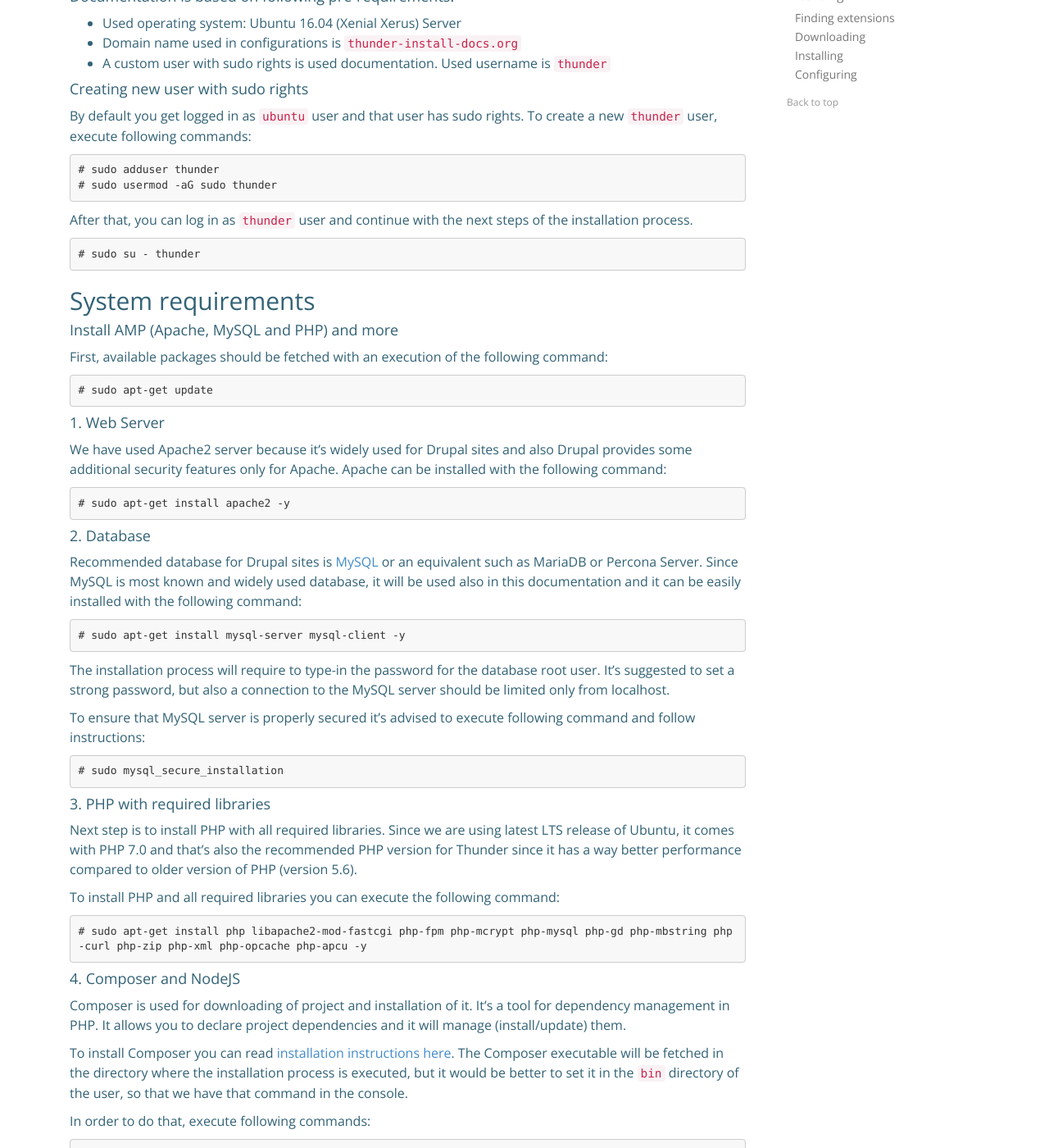
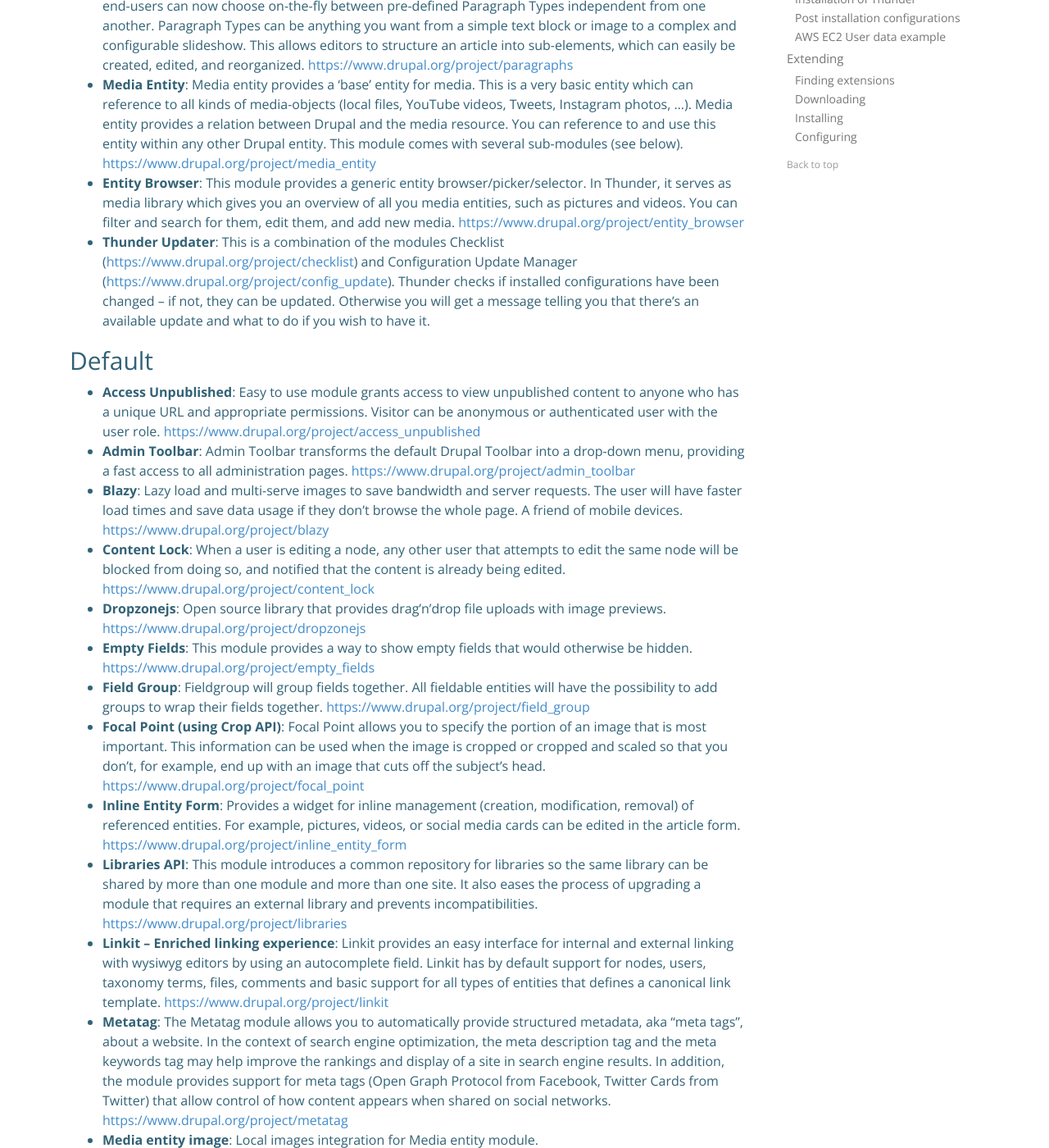
Before and after one commit to BurdaMagazinOrg/thunder-documentation, a Jekyll site: the page built from docs.md, in a window 1280 px wide and 1400 px high, scrolled down 469 px. Shown: the whole window at 82% size. Built offline with Jekyll 4.4.1, drawn with Linux system fonts in a browser that asks for light colours; nearby versions of some CDN libraries; our own code applies the rules of GitHub Pages for plain Markdown files; comment, search, counter and statistics services are not loaded; the repository's description, which GitHub fills in, is left out; some of the changed text lies outside the part shown.

Commit message:
Added module list to documentation

```diff
--- /dev/null
+++ b/_includes/docs/thunderdefault-highlights.md
@@ -0,0 +1,5 @@
+* **Thunder Admin Theme**: Admin theme created for Thunder with bigger UX improvements according to the findings of recent user tests and a survey conducted with editors currently working with Thunder. [https://www.drupal.org/project/thunder_admin](https://www.drupal.org/project/thunder_admin)
+* **Paragraphs**: Instead of putting all their content in one WYSIWYG body field including images and videos, end-users can now choose on-the-fly between pre-defined Paragraph Types independent from one another. Paragraph Types can be anything you want from a simple text block or image to a complex and configurable slideshow. This allows editors to structure an article into sub-elements, which can easily be created, edited, and reorganized.  [https://www.drupal.org/project/paragraphs](https://www.drupal.org/project/paragraphs)
+* **Media Entity**: Media entity provides a 'base' entity for media. This is a very basic entity which can reference to all kinds of media-objects (local files, YouTube videos, Tweets, Instagram photos, ...). Media entity provides a relation between Drupal and the media resource. You can reference to and use this entity within any other Drupal entity. This module comes with several sub-modules (see below). [https://www.drupal.org/project/media_entity](https://www.drupal.org/project/media_entity)
+* **Entity Browser**: This module provides a generic entity browser/picker/selector. In Thunder, it serves as media library which gives you an overview of all you media entities, such as pictures and videos. You can filter and search for them, edit them, and add new media. [https://www.drupal.org/project/entity_browser](https://www.drupal.org/project/entity_browser)
+* **Thunder Updater**: This is a combination of the modules Checklist ([https://www.drupal.org/project/checklist](https://www.drupal.org/project/checklist)) and Configuration Update Manager ([https://www.drupal.org/project/config_update](https://www.drupal.org/project/config_update)). Thunder checks if installed configurations have been changed – if not, they can be updated. Otherwise you will get a message telling you that there’s an available update and what to do if you wish to have it.
--- /dev/null
+++ b/_includes/docs/thunderdefault.md
@@ -0,0 +1,26 @@
+* **Access Unpublished**: Easy to use module grants access to view unpublished content to anyone who has a unique URL and appropriate permissions. Visitor can be anonymous or authenticated user with the user role. [https://www.drupal.org/project/access_unpublished](https://www.drupal.org/project/access_unpublished)
+* **Admin Toolbar**: Admin Toolbar transforms the default Drupal Toolbar into a drop-down menu, providing a fast access to all administration pages. [https://www.drupal.org/project/admin_toolbar](https://www.drupal.org/project/admin_toolbar)
+* **Blazy**: Lazy load and multi-serve images to save bandwidth and server requests. The user will have faster load times and save data usage if they don't browse the whole page. A friend of mobile devices. [https://www.drupal.org/project/blazy](https://www.drupal.org/project/blazy)
+* **Content Lock**: When a user is editing a node, any other user that attempts to edit the same node will be blocked from doing so, and notified that the content is already being edited. [https://www.drupal.org/project/content_lock](https://www.drupal.org/project/content_lock)
+* **Dropzonejs**: Open source library that provides drag’n’drop file uploads with image previews. [https://www.drupal.org/project/dropzonejs](https://www.drupal.org/project/dropzonejs)
+* **Empty Fields**: This module provides a way to show empty fields that would otherwise be hidden. [https://www.drupal.org/project/empty_fields](https://www.drupal.org/project/empty_fields)
+* **Field Group**: Fieldgroup will group fields together. All fieldable entities will have the possibility to add groups to wrap their fields together. [https://www.drupal.org/project/field_group](https://www.drupal.org/project/field_group)
+* **Focal Point (using Crop API)**: Focal Point allows you to specify the portion of an image that is most important. This information can be used when the image is cropped or cropped and scaled so that you don't, for example, end up with an image that cuts off the subject's head. [https://www.drupal.org/project/focal_point](https://www.drupal.org/project/focal_point)
+* **Inline Entity Form**: Provides a widget for inline management (creation, modification, removal) of referenced entities. For example, pictures, videos, or social media cards can be edited in the article form. [https://www.drupal.org/project/inline_entity_form](https://www.drupal.org/project/inline_entity_form)
+* **Libraries API**: This module introduces a common repository for libraries so the same library can be shared by more than one module and more than one site. It also eases the process of upgrading a module that requires an external library and prevents incompatibilities. [https://www.drupal.org/project/libraries](https://www.drupal.org/project/libraries)
+* **Linkit – Enriched linking experience**: Linkit provides an easy interface for internal and external linking with wysiwyg editors by using an autocomplete field. Linkit has by default support for nodes, users, taxonomy terms, files, comments and basic support for all types of entities that defines a canonical link template. [https://www.drupal.org/project/linkit](https://www.drupal.org/project/linkit)
+* **Metatag**: The Metatag module allows you to automatically provide structured metadata, aka "meta tags", about a website. In the context of search engine optimization, the meta description tag and the meta keywords tag may help improve the rankings and display of a site in search engine results. In addition, the module provides support for meta tags (Open Graph Protocol from Facebook, Twitter Cards from Twitter) that allow control of how content appears when shared on social networks. [https://www.drupal.org/project/metatag](https://www.drupal.org/project/metatag)
+* **Media entity image**: Local images integration for Media entity module. [https://www.drupal.org/project/media_entity_image](https://www.drupal.org/project/media_entity_image)
+* **Media entity slideshow**: Slideshows integration for Media entity module. In Thunder, this is used to create galleries. [https://www.drupal.org/project/media_entity_slideshow](https://www.drupal.org/project/media_entity_slideshow)
+* **Media entity Instagram**: Instagram integration for Media entity module. [https://www.drupal.org/project/media_entity_instagram](https://www.drupal.org/project/media_entity_instagram)
+* **Media Entity Pinterest**: Pinterest integration for Media entity module. [https://www.drupal.org/project/media_entity_pinterest](https://www.drupal.org/project/media_entity_pinterest)
+* **Media entity twitter**: Twitter integration for Media entity module. [https://www.drupal.org/project/media_entity_twitter](https://www.drupal.org/project/media_entity_twitter)
+* **Media expire**: This module enables you to unpublish your media entities automatically by setting an expire field. [https://www.drupal.org/project/media_expire](https://www.drupal.org/project/media_expire)
+* **Pathauto**: The Pathauto module automatically generates URL/path aliases for various kinds of content (nodes, taxonomy terms, users) without requiring the user to manually specify the path alias. The aliases are based upon a "pattern" system that uses tokens which the administrator can change. [https://www.drupal.org/project/pathauto](https://www.drupal.org/project/pathauto)
+* **Responsive Preview**: The Responsive Preview module provides content and theme administrators with a quick way to preview how their site's pages will appear at narrow and wide width dimensions on different devices. [https://www.drupal.org/project/responsive_preview](https://www.drupal.org/project/responsive_preview)
+* **Scheduler**: Scheduler gives content editors the ability to schedule nodes to be published and unpublished at specified dates and times in the future. Dates can be entered either as plain text or with calendar popups. [https://www.drupal.org/project/scheduler](https://www.drupal.org/project/scheduler)
+* **Shariff**: This module implements the Shariff social media buttons library by heise online. Shariff enables website users to share their favorite content without compromising their privacy. [https://www.drupal.org/project/shariff](https://www.drupal.org/project/shariff)
+* **Simple XML sitemap**: Every webpage needs an automatic XML sitemap generator for SEO reasons. This module aims to be a replacement for the XML sitemap module for Drupal 8. Simple xml sitemap is lighter than XML sitemap in terms of resources and usability. Sitemaps generated by this module adhere to the new Google standard regarding multilingual content by creating hreflang sitemaps and image sitemaps. [https://www.drupal.org/project/simple_sitemap](https://www.drupal.org/project/simple_sitemap)
+* **Slick**: Slick is a powerful and performant slideshow/carousel solution. [https://www.drupal.org/project/slick](https://www.drupal.org/project/slick)
+* **Token**: Provides additional tokens not supported by core (most notably fields), as well as a UI for browsing tokens. [https://www.drupal.org/project/token](https://www.drupal.org/project/token)
+* **Video Embed Field**: Video Embed field creates a simple field type that allows you to embed videos from YouTube and Vimeo and show their thumbnail previews simply by entering the video's URL. [https://www.drupal.org/project/video_embed_field](https://www.drupal.org/project/video_embed_field)
--- /dev/null
+++ b/_includes/docs/thunderoptional.md
@@ -0,0 +1,6 @@
+* **Google AdSense integration**: This module provides web content providers with the means to earn revenue from visitors by displaying ads from Google AdSense advertising service on their sites. [https://www.drupal.org/project/adsense](https://www.drupal.org/project/adsense)
+* **Accelerated Mobile Pages (AMP)**: The AMP module is designed to convert Drupal pages into pages that comply with the AMP standard. [https://www.drupal.org/project/amp](https://www.drupal.org/project/amp)
+* **Facebook Instant Articles**: The Facebook Instant Articles modules allow administrators to add content from a Drupal site to Facebook, to be viewed on mobile devices as Instant Articles. [https://www.drupal.org/project/fb_instant_articles](https://www.drupal.org/project/fb_instant_articles)
+* **Google Analytics**: Adds the Google Analytics web statistics tracking system to your website. [https://www.drupal.org/project/google_analytics](https://www.drupal.org/project/google_analytics)
+* **IVW Integration**: This is an integration module for the German audience measurement organisation IVW. [https://www.drupal.org/project/ivw_integration](https://www.drupal.org/project/ivw_integration)
+* **Liveblog**: This is a new liveblogging module for the Drupal distribution Thunder, which concentrates on providing an improved User Experience for the editor. [https://www.drupal.org/project/liveblog](https://www.drupal.org/project/liveblog)
```
Also changed, not shown: _data/docs.yml (+10 -0 lines).
